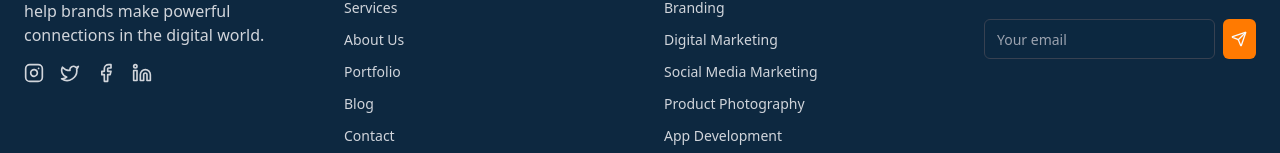
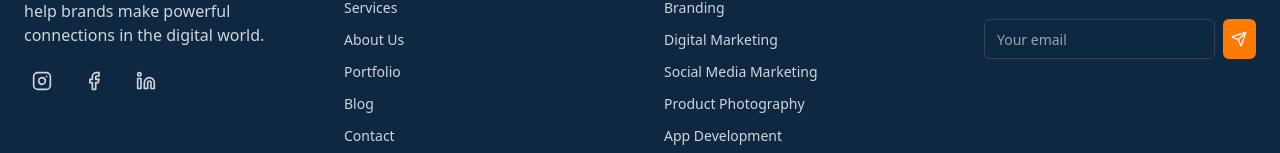
Before and after one commit to elevatebrand360/elevate-360-connect, a React (Vite) app: page / in a window 1280 px wide. Shown: the part 3253-3406 px from the top of the page. Built offline with nearby package versions, Linux system fonts and the light colour scheme.

Commit message:
added socials

```diff
--- a/src/components/Footer.tsx
+++ b/src/components/Footer.tsx
@@ -1,5 +1,4 @@
-
-import { Instagram, Twitter, Facebook, Linkedin, Send } from 'lucide-react';
+import { Instagram, Facebook, Linkedin, Send } from 'lucide-react';
 import { Button } from '@/components/ui/button';
 import { Input } from '@/components/ui/input';
 
@@ -22,21 +21,32 @@ const Footer = () => {
               Your 360° marketing partner. We help brands make powerful connections in the digital world.
             </p>
             <div className="flex space-x-4">
-              <a href="#" className="text-gray-300 hover:text-brand-orange transition-colors">
+              <a
+                href="https://www.instagram.com/elevatebrand360/"
+                target="_blank"
+                rel="noopener noreferrer"
+                className="text-gray-300 hover:text-brand-orange transition-colors p-2 rounded-full hover:bg-white/10"
+                aria-label="Follow us on Instagram"
+              >
                 <Instagram className="h-5 w-5" />
-                <span className="sr-only">Instagram</span>
               </a>
-              <a href="#" className="text-gray-300 hover:text-brand-orange transition-colors">
-                <Twitter className="h-5 w-5" />
-                <span className="sr-only">Twitter</span>
+              <a
+                href="https://www.facebook.com/profile.php?id=61575140848082"
+                target="_blank"
+                rel="noopener noreferrer"
+                className="text-gray-300 hover:text-brand-orange transition-colors p-2 rounded-full hover:bg-white/10"
+                aria-label="Follow us on Facebook"
+              >
+                <Facebook className="h-5 w-5" />
               </a>
-              <a href="#" className="text-gray-300 hover:text-brand-orange transition-colors">
-                <Facebook className="h-5 w-5" />
-                <span className="sr-only">Facebook</span>
-              </a>
-              <a href="#" className="text-gray-300 hover:text-brand-orange transition-colors">
+              <a
+                href="https://www.linkedin.com/company/elevatebrand360/"
+                target="_blank"
+                rel="noopener noreferrer"
+                className="text-gray-300 hover:text-brand-orange transition-colors p-2 rounded-full hover:bg-white/10"
+                aria-label="Follow us on LinkedIn"
+              >
                 <Linkedin className="h-5 w-5" />
-                <span className="sr-only">LinkedIn</span>
               </a>
             </div>
           </div>
```
